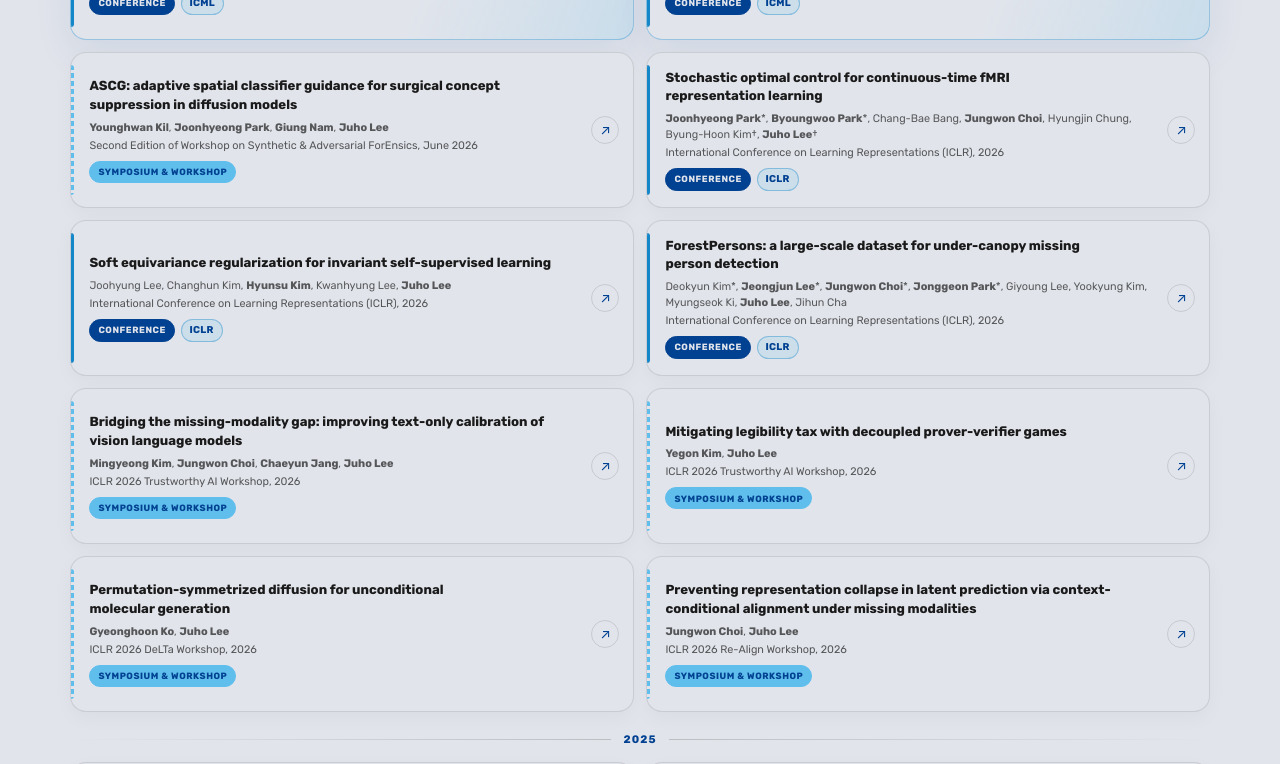
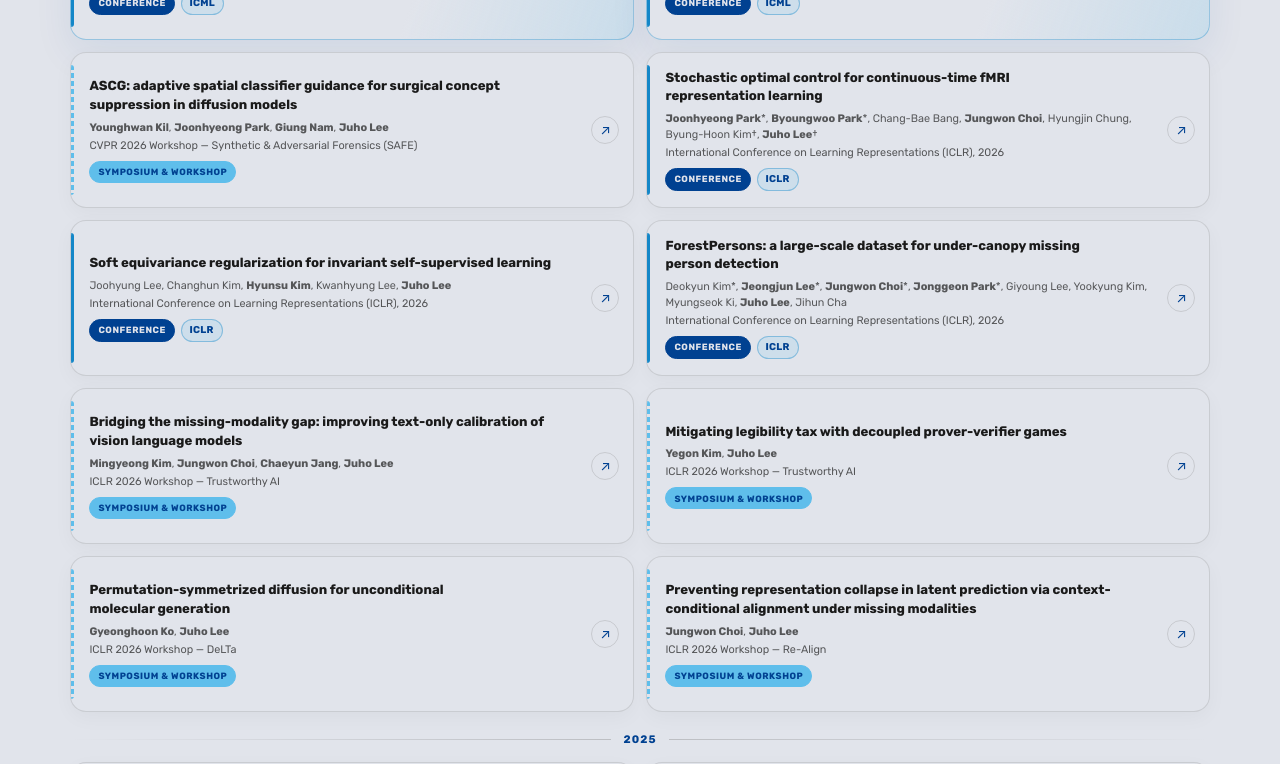
Before and after one commit to kaist-siml/kaist-siml.github.io, a SvelteKit app: page /publication in a window 1280 px wide. Shown: the part 880-1644 px from the top of the page. Built offline with nearby package versions, Linux system fonts and the light colour scheme.

Commit message:
content: add and normalize workshop publications

```diff
--- a/data/publication.yaml
+++ b/data/publication.yaml
@@ -614,153 +614,160 @@ Symposium and Workshop:
   - name: "ASCG: adaptive spatial classifier guidance for surgical concept suppression in diffusion models"
     image: image/dummy_paper.svg
     author: <b>Younghwan Kil</b>, <b>Joonhyeong Park</b>, <b>Giung Nam</b>, <b>Juho Lee</b>
-    label: "Second Edition of Workshop on Synthetic & Adversarial ForEnsics, June 2026"
+    label: CVPR 2026 Workshop — Synthetic & Adversarial Forensics (SAFE)
     date: "2026-06"
     url: https://openreview.net/forum?id=S9HxdLOgqt
 
   - name: "Bridging the missing-modality gap: improving text-only calibration of vision language models"
     image: image/dummy_paper.svg
     author: <b>Mingyeong Kim</b>, <b>Jungwon Choi</b>, <b>Chaeyun Jang</b>, <b>Juho Lee</b>
-    label: ICLR 2026 Trustworthy AI Workshop, 2026
+    label: ICLR 2026 Workshop — Trustworthy AI
     date: "2026-03"
     url: https://openreview.net/forum?id=ATL8VtvYWd
 
   - name: "Mitigating legibility tax with decoupled prover-verifier games"
     image: image/dummy_paper.svg
     author: <b>Yegon Kim</b>, <b>Juho Lee</b>
-    label: ICLR 2026 Trustworthy AI Workshop, 2026
+    label: ICLR 2026 Workshop — Trustworthy AI
     date: "2026-03"
     url: https://openreview.net/forum?id=f1xMcM9rOz
 
   - name: "Permutation-symmetrized diffusion for unconditional molecular generation"
     image: image/dummy_paper.svg
     author: <b>Gyeonghoon Ko</b>, <b>Juho Lee</b>
-    label: ICLR 2026 DeLTa Workshop, 2026
+    label: ICLR 2026 Workshop — DeLTa
     date: "2026-03"
     url: https://openreview.net/forum?id=4D5kz15lkl
 
   - name: "Preventing representation collapse in latent prediction via context-conditional alignment under missing modalities"
     image: image/dummy_paper.svg
     author: <b>Jungwon Choi</b>, <b>Juho Lee</b>
-    label: ICLR 2026 Re-Align Workshop, 2026
+    label: ICLR 2026 Workshop — Re-Align
     date: "2026-03"
     url: https://openreview.net/forum?id=4GsUiCZNhf
+
+  - name: "Infinite dimensional adjoint sampler: scalable sampling on function spaces"
+    image: image/dummy_paper.svg
+    author: <b>Byoungwoo Park</b>, <b>Juho Lee</b>, Guan-Horng Liu
+    label: NeurIPS 2025 Workshop — Frontiers in Probabilistic Inference, Poster
+    date: "2025-12"
+    url: https://openreview.net/forum?id=0aqslPPVPM
 
   - name: "Improving constrained language generation via self-distilled twisted sequential Monte Carlo"
     image: image/dummy_paper.svg
     author: Sooyeon Kim, <b>Giung Nam</b>, <b>Byoungwoo Park</b>, <b>Juho Lee</b>
-    label: "Second Edition of Frontiers in Probabilistic Inference: Learning meets Sampling, December 2025"
+    label: NeurIPS 2025 Workshop — Frontiers in Probabilistic Inference
     date: "2025-12"
     url: https://openreview.net/forum?id=00CWDFhpWQ
 
   - name: "Verbalized confidence triggers self-verification: emergent behavior without explicit reasoning supervision"
     image: image/dummy_paper.svg
     author: <b>Chaeyun Jang</b>, <b>Moonseok Choi</b>, <b>Yegon Kim</b>, <b>Hyungi Lee</b>, <b>Juho Lee</b>
-    label: ICML 2025 R2-FM Workshop, 2025
+    label: ICML 2025 Workshop — R2-FM
     date: "2025-07"
     url: https://openreview.net/forum?id=Ub3eXwQ0uA
 
   - name: "Compact memory for K-prior based continual learning"
     image: image/dummy_paper.svg
     author: <b>Yohan Jung</b>, <b>Hyungi Lee</b>, Wenlong Chen, Thomas Möllenhoff, Yingzhen Li, <b>Juho Lee</b>, Mohammad Emtiyaz Khan
-    label: AABI 2025 Workshop Track, 2025
+    label: AABI 2025 Workshop Track
     date: "2025-03"
     url: https://openreview.net/forum?id=vx0USHUYgL
 
   - name: "Efficient modeling of irregular time-series with stochastic optimal control"
     image: image/dummy_paper.svg
     author: <b>Byoungwoo Park</b>, <b>Hyungi Lee</b>, <b>Juho Lee</b>
-    label: NeurIPS BDU Workshop, 2024
+    label: NeurIPS 2024 Workshop — Bayesian Decision-Making and Uncertainty (BDU), Poster
     date: "2024-10"
     url: https://openreview.net/forum?id=KRtuDGFJzu
 
   - name: "Learning diverse attacks on large language models for robust red-teaming and safety tuning"
     image: image/dummy_paper.svg
     author: <b>Seanie Lee</b>, Minsu Kim, Lynn Cherif, David Dobre, <b>Juho Lee</b>, Sung Ju Hwang, Kenji Kawaguchi, Gauthier Gidel, Yoshua Bengio, Nikolay Malkin, Moksh Jain
-    label: Red Teaming GenAI Workshop at NeurIPS, 2024
+    label: NeurIPS 2024 Workshop — Red Teaming GenAI
     date: "2024-10"
     url: https://openreview.net/forum?id=nnGITZZw9N
 
   - name: "Cost-sensitive multi-fidelity Bayesian optimization with transfer of learning curve extrapolation"
     image: image/dummy_paper.svg
     author: Dong Bok Lee, Aoxuan Silvia Zhang, Byungjoo Kim, Junhyeon Park, <b>Juho Lee</b>, Sung Ju Hwang, Hae Beom Lee
-    label: AutoML 2024 Workshop, 2024
+    label: AutoML 2024 Workshop
     date: "2024-07"
     url: https://openreview.net/forum?id=oah8Ayz5Bg
 
   - name: "Learning dynamic brain connectome with graph transformers for psychiatric diagnosis classification"
     image: image/publication/S_02.png
     author: Byung-Hoon Kim*, <b>Jungwon Choi</b>*, <b>Eunggu Yun</b>, Kyungsang Kim, Xiang Li, <b>Juho Lee</b>
-    label: IEEE International Symposium on Biomedical Imaging (ISBI), 2024, <b>Oral Presentation</b>
+    label: IEEE International Symposium on Biomedical Imaging (ISBI) 2024, <b>Oral Presentation</b>
     date: "2024-04"
     url: https://ieeexplore.ieee.org/document/10635508
 
   - name: "A generative self-supervised framework using functional connectivity in fMRI data"
     image: image/publication/W_09.png
     author: <b>Jungwon Choi</b>, <b>Seongho Keum</b>, <b>Eunggu Yun</b>,  Byung-Hoon Kim, <b>Juho Lee</b>
-    label: NeurIPS 2023 workshop on Temporal Graph Learning, 2023
+    label: NeurIPS 2023 Workshop — Temporal Graph Learning
     date: "2023-12"
     url: https://openreview.net/forum?id=JXranzV2zV
 
   - name: "Large-scale graph representation learning of dynamic brain connectome with transformers"
     image: image/publication/W_08.png
     author: Byung-Hoon Kim*, <b>Jungwon Choi</b>*, <b>Eunggu Yun</b>, Kyungsang Kim, Xiang Li, <b>Juho Lee</b>
-    label: NeurIPS 2023 workshop on Temporal Graph Learning, 2023
+    label: NeurIPS 2023 Workshop — Temporal Graph Learning
     date: "2023-12"
     url: https://openreview.net/forum?id=WvFHDkIhmp
 
   - name: "Early exiting for accelerated inference in diffusion models"
     image: image/publication/W_07.png
     author: <b>Taehong Moon</b>, <b>Moonseok Choi</b>, <b>Eunggu Yun</b>, <b>Jongmin Yoon</b>, Gayoung Lee, <b>Juho Lee</b>
-    label: ICML 2023 workshop on Structured Probabilistic Inference & Generative Modeling, 2023
+    label: ICML 2023 Workshop — Structured Probabilistic Inference & Generative Modeling
     date: "2023-07"
     url: https://openreview.net/forum?id=nhGdjo9Xed
 
   - name: "Function space Bayesian pseudocoreset for Bayesian neural networks"
     image: image/publication/W_06.png
     author: <b>Balhae Kim</b>, <b>Hyungi Lee</b>, <b>Juho Lee</b>
-    label: ICML 2023 workshop on Structured Probabilistic Inference & Generative Modeling, 2023
+    label: ICML 2023 Workshop — Structured Probabilistic Inference & Generative Modeling
     date: "2023-07"
     url: https://openreview.net/forum?id=VTtUDU9YNE
 
   - name: "Towards safe self-distillation of internet-scale text-to-image diffusion models"
     image: image/publication/W_05.png
     author: <b>Sanghyun Kim</b>, <b>Seohyeon Jung</b>, <b>Balhae Kim</b>, <b>Moonseok Choi</b>, Jinwoo Shin, <b>Juho Lee</b>
-    label: ICML 2023 Workshop on Challenges in Deployable Generative AI, 2023
+    label: ICML 2023 Workshop — Challenges in Deployable Generative AI
     date: "2023-07"
     url: https://openreview.net/forum?id=6zALFeqxY0
 
   - name: "Modeling uplift from observational time-series in continual scenarios"
     image: image/publication/W_04.png
     author: <b>Sanghyun Kim</b>, <b>Jungwon Choi</b>, NamHee Kim, Jaesung Ryu, <b>Juho Lee</b>
-    label: AAAI-23 Bridge on Continual Causality, 2023, <b>Oral Presentation</b>
+    label: AAAI 2023 Bridge — Continual Causality, <b>Oral Presentation</b>
     date: "2023-02"
     url: https://openreview.net/forum?id=pKyB5wMnTiy
 
   - name: "Fine-tuning diffusion models with limited data"
     image: image/publication/W_03.png
     author: <b>Taehong Moon</b>, <b>Moonseok Choi</b>, Gayoung Lee, Jung-Woo Ha, <b>Juho Lee</b>
-    label: NeurIPS 2022 Workshop on Score-Based Methods, 2022
+    label: NeurIPS 2022 Workshop — Score-Based Methods
     date: "2022-12"
     url: https://openreview.net/forum?id=0J6afk9DqrR
 
   - name: "Adaptive strategy for resetting a non-stationary Markov chain during learning via joint stochastic optimization"
     image: image/publication/S_01.png
     author: <b>Hyunsu Kim</b>, <b>Juho Lee</b>, Hongseok Yang
-    label: Third Symposium on Advances in Approximate Bayesian Inference, 2021
+    label: Symposium on Advances in Approximate Bayesian Inference (AABI) 2021
     date: "2021-12"
     url: https://openreview.net/forum?id=fuHh4CC3-5Z
 
   - name: "Towards deep amortized clustering"
     image: image/publication/W_02.png
     author: <b>Juho Lee</b>, Yoonho Lee, Yee Whye Teh
-    label: NeurIPS 2019 Sets & Partitions workshop, 2019, <b>Contributed Talk</b>
+    label: NeurIPS 2019 Workshop — Sets & Partitions, <b>Contributed Talk</b>
     date: "2019-12"
     url: https://slideslive.com/38923511/contributed-talk-towards-deep-amortized-clustering
 
   - name: "Graph embedding VAE: a permutation invariant model of graph structure"
     image: image/publication/W_01.png
     author: Tony Duan, <b>Juho Lee</b>
-    label: NeurIPS 2019 Graph Representation Learning workshop, 2019
+    label: NeurIPS 2019 Workshop — Graph Representation Learning
     date: "2019-12"
     url: https://grlearning.github.io/papers/19.pdf
--- a/scripts/validate-data.js
+++ b/scripts/validate-data.js
@@ -12,6 +12,7 @@ const CONTENT_FILES = {
 const PUBLICATION_TYPES = ['Conference', 'Journal', 'Symposium and Workshop'];
 const PEOPLE_STATUSES = ['active', 'alumni'];
 const PEOPLE_ROLES = ['professor', 'postdoc', 'phd', 'ms'];
+const MONTH_NAME_PATTERN = /\b(?:January|February|March|April|May|June|July|August|September|October|November|December)\b/i;
 
 const errors = [];
 const readYaml = file => YAML.parse(readFileSync(resolve(file), 'utf8'));
@@ -131,6 +132,9 @@ const validatePublications = (publications, publicationNames) => {
             assert(/^20\d{2}-(0[1-9]|1[0-2])$/.test(paper.date || ''), `${context} has an invalid normalized date`);
             assert(year > 0, `${context} is missing a publication year`);
             assert(Number(paper.date?.slice(0, 4)) === year, `${context} date and label years do not match`);
+            if (type !== 'Journal') {
+                assert(!MONTH_NAME_PATTERN.test(paper.label || ''), `${context} label must not include a month`);
+            }
             assert(year <= previousYear, `publication.${type} must be sorted newest first`);
             previousYear = year;
             assert(!titles.has(paper.name), `${context} duplicates title: ${paper.name}`);
--- a/src/utils/publications.js
+++ b/src/utils/publications.js
@@ -25,6 +25,7 @@ const DISTINCTION_MATCHERS = [
     ['Long Oral', /Long Oral Presentation/i],
     ['Oral', /Oral Presentation/i],
     ['Spotlight', /Spotlight Presentation/i],
+    ['Poster', /\bPoster(?: Presentation)?\b/i],
     ['Contributed Talk', /Contributed Talk/i]
 ];
 
@@ -78,4 +79,5 @@ export const getBadges = paper => {
 export const getVenueText = label => stripHtml(label)
     .replace(/,\s*(?:Long )?Oral Presentation\s*$/i, '')
     .replace(/,\s*Spotlight Presentation\s*$/i, '')
+    .replace(/,\s*Poster(?: Presentation)?\s*$/i, '')
     .replace(/,\s*Contributed Talk\s*$/i, '');
```
Also changed, not shown: 2 other files (tests, documents, lock files or other folders).
